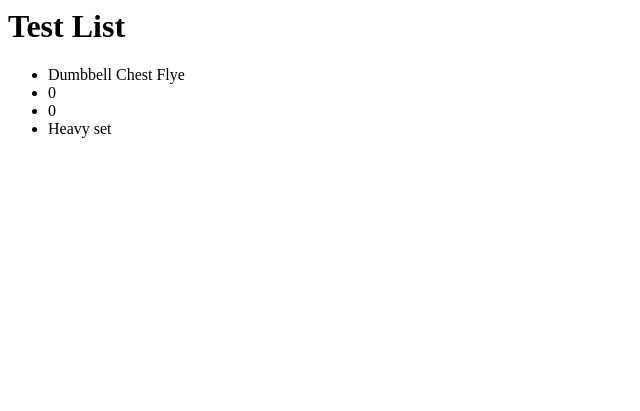
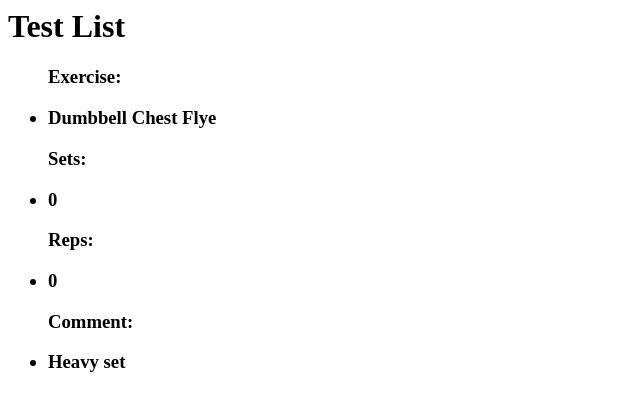
Before and after one commit to pezaantonio/djangoProject, a Django app: page /workout/ in a window 1280 px wide. Shown: the top 411 px of the page, without its empty margins (0-640 px from the left). Run offline with Django 3.2, Linux system fonts and the light colour scheme; data comes from the database, SQL or seed files in the repository.

Commit message:
Added readability to /workout

```diff
--- a/showcase/main/templates/main/workout.html
+++ b/showcase/main/templates/main/workout.html
@@ -7,10 +7,10 @@
     <h1>{{w.name}}</h1>
     <ul>
         {% for item in w.workoutentry_set.all %}
-            <li>{{item.exerciseName}}</li>
-            <li>{{item.exerciseSets}}</li>
-            <li>{{item.exerciseReps}}</li>
-            <li>{{item.exerciseComment}}</li>
+            <h3>Exercise: <h3><li>{{item.exerciseName}}</li>
+            <h3>Sets: <h3><li>{{item.exerciseSets}}</li>
+            <h3>Reps: <h3><li>{{item.exerciseReps}}</li>
+            <h3>Comment: <h3><li>{{item.exerciseComment}}</li>
         {% endfor %}
     </ul>
 {% endblock %}
```
